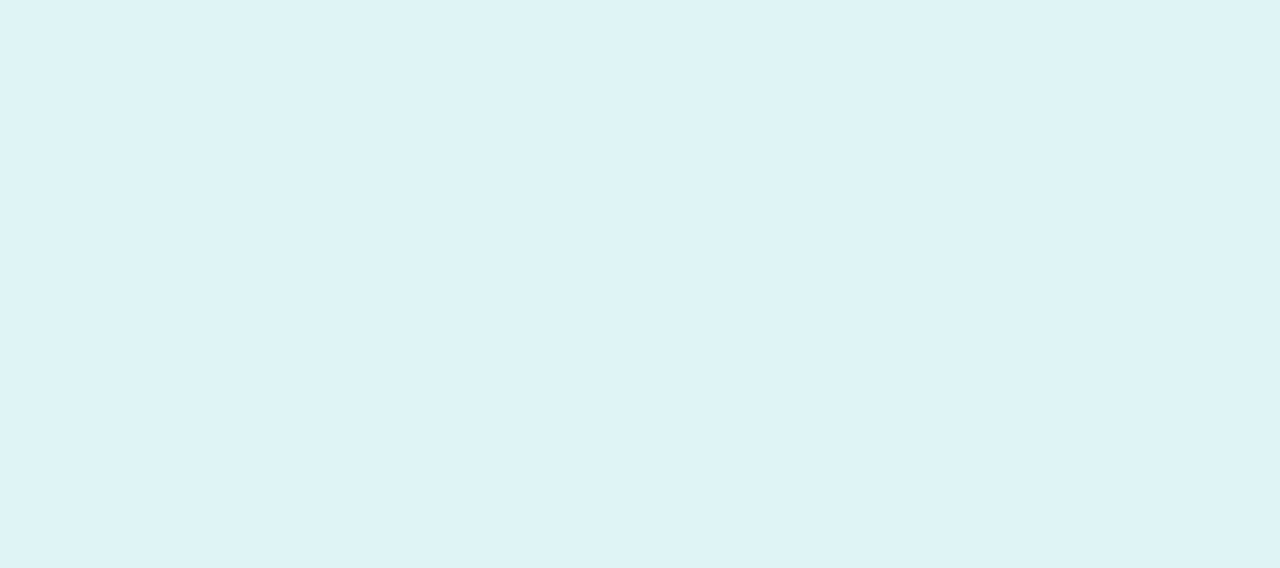
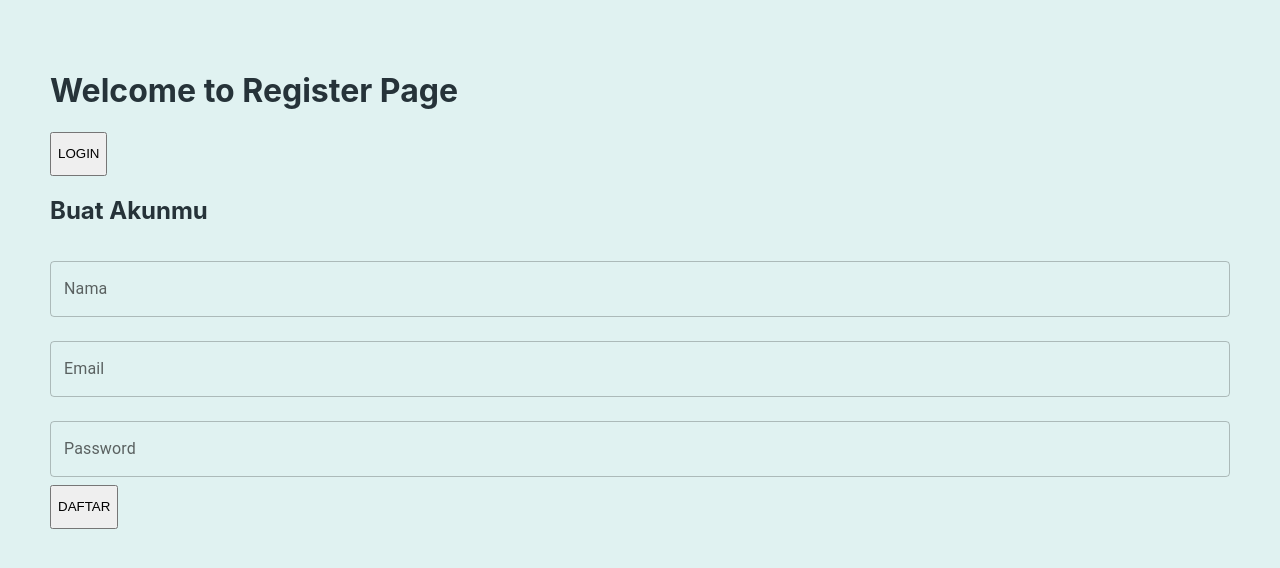
Before and after one commit to syiidahasnaa30/Tech-Test-Rosyiidah-Hasnaa, a React (Vite) app: page /register in a window 1280 px wide. Before the commit this address had no page. Shown: the top 568 px of the page. Built offline with nearby package versions, Linux system fonts and the light colour scheme.

Commit message:
add login and register

```diff
--- a/public/config.js
+++ b/public/config.js
@@ -1,4 +1,5 @@
 const BASE_URL = "https://cms-admin-v2.ihsansolusi.co.id/testapi";
-const TOKEN = "eyJhbGciOiJIUzI1NiIsInR5cCI6IkpXVCJ9.eyJleHAiOjE3MDEwNTQxOTIsImlhdCI6MTcwMDk2Nzc5Miwic3ViIjozMDB9.65edlYxQVFpcuV9DxCKgCIJhozzZa5FPu6HxhoBukZg"
+const TOKEN = "eyJhbGciOiJIUzI1NiIsInR5cCI6IkpXVCJ9.eyJleHAiOjE3MDEwNzY4NDEsImlhdCI6MTcwMDk5MDQ0MSwic3ViIjozMDB9.9tvxqgz0fcDbmObvHWTgwKFgkkoHaqwZIlTEp7rooQY"
 
-export { BASE_URL, TOKEN }
+
+export { BASE_URL, TOKEN}
--- a/src/App.jsx
+++ b/src/App.jsx
@@ -2,8 +2,29 @@ import { Route, Routes } from "react-router-dom"
 import HomePage from "./page/HomePage"
 import CreateUserPage from "./page/CreateUserPage"
 import EditUserPage from "./page/EditUserPage"
+import { useState } from "react"
+import { getToken } from "./utils/authentication-api"
+import LoginPage from "./page/LoginPage"
+import { } from "./utils/user-api"
+import RegisterPage from "./page/RegisterPage"
 
 function App() {
+  const [token, setToken] = useState(() => { return getToken() })
+  console.log(token)
+
+  if (token === null || token === "") {
+    return (
+      <div className="app-content">
+        <main >
+          <Routes>
+            <Route path="/" element={<LoginPage setToken={setToken} />} />
+            <Route path="/register" element={<RegisterPage />} />
+          </Routes>
+
+        </main>
+      </div>
+    )
+  }
   return (
     <div className="app-content">
       <main >
--- /dev/null
+++ b/src/components/FormLogin.jsx
@@ -0,0 +1,35 @@
+import { TextField } from "@mui/material"
+import useInput from "../hooks/useInput"
+
+const FormLogin = ({ submitForm }) => {
+    const [email, onEmailChange] = useInput("");
+    const [password, onPasswordChange] = useInput("")
+
+    const handleSubmit = (event) => {
+        event.preventDefault()
+        submitForm({ email, password })
+    }
+
+    return (
+        <form className="form-login" onSubmit={handleSubmit}>
+            <TextField
+                type="email"
+                value={email}
+                onChange={onEmailChange}
+                label="Email"
+                fullWidth={true}
+                required
+                margin="normal" />
+            <TextField
+                value={password}
+                onChange={onPasswordChange}
+                label="Password"
+                type="password"
+                fullWidth={true}
+                required
+                margin="normal" />
+            <button type="submit">LOGIN</button>
+        </form>
+    )
+}
+export default FormLogin
--- /dev/null
+++ b/src/components/FormRegister.jsx
@@ -0,0 +1,36 @@
+import { TextField } from "@mui/material"
+import useInput from "../hooks/useInput"
+
+const FormRegister = ({ submitForm }) => {
+    const [name, onNameChange] = useInput("")
+    const [email, onEmailChange] = useInput("")
+    const [password, onPasswordChange] = useInput("")
+
+    const validateInputRegister = ({ name, password }) => {
+        if (name.length < 8) {
+            return "Pastikan nama anda minimal 8 karakter"
+        } else if (password.length < 8) {
+            return "Pastikan password minimal 8 karakter"
+        }
+        return
+    }
+    const handleSubmit = (event) => {
+        event.preventDefault()
+        const valid = validateInputRegister({ name, password })
+        if (valid) {
+            alert(valid)
+        } else {
+            submitForm({ name, email, password })
+        }
+    }
+    return (
+        <form onSubmit={handleSubmit}>
+            <TextField value={name} onChange={onNameChange} label="Nama" fullWidth={true} margin="normal" />
+            <TextField value={email} onChange={onEmailChange} type="email" label="Email" fullWidth={true} margin="normal" />
+            <TextField value={password} onChange={onPasswordChange} type="password" label="Password" fullWidth={true} margin="normal" />
+            <button type="submit">DAFTAR</button>
+        </form>
+    )
+
+}
+export default FormRegister
--- /dev/null
+++ b/src/page/LoginPage.jsx
@@ -0,0 +1,34 @@
+import { useNavigate } from "react-router-dom"
+import FormLogin from "../components/FormLogin"
+import { login, putToken } from "../utils/authentication-api"
+
+const LoginPage = ({ setToken }) => {
+    const navigate = useNavigate()
+    const handleSubmit = async ({ email, password }) => {
+        const { error, data, message } = await login({ email, password })
+        if (error) {
+            console.log(message)
+            alert("Pastikan password dan email anda telah sesuai")
+        } else {
+            console.log(data)
+            putToken(data)
+            alert("sukses")
+            setToken(data)
+        }
+    }
+
+    return (
+        <div className="login-page">
+            <div className="login-page__left">
+                <h1>Jangan lupa Login Dulu</h1>
+                <FormLogin submitForm={handleSubmit} />
+            </div>
+            <div className="login-page__right">
+                <h2>Kamu belum punya akun?</h2>
+                <p>Mari buat akunmu dan buat pengalaman terbaikmu bersama website ini</p>
+                <button onClick={() => { navigate("/register") }}>Buat Akun</button>
+            </div>
+        </div>
+    )
+}
+export default LoginPage
--- /dev/null
+++ b/src/page/RegisterPage.jsx
@@ -0,0 +1,30 @@
+import { useNavigate } from "react-router-dom"
+import FormRegister from "../components/FormRegister"
+import { register } from "../utils/authentication-api"
+
+const RegisterPage = () => {
+    const navigate = useNavigate()
+    const submitForm = async ({ name, email, password }) => {
+        const { error, message } = await register({ name, email, password })
+        if (error) {
+            alert("gagal")
+        } else {
+            alert(message)
+            navigate("/")
+        }
+    }
+    return (
+        <div className="register-page">
+            <div className="register-page__left">
+                <h1> Welcome to Register Page</h1>
+                <button onClick={() => navigate("/")}>LOGIN</button>
+            </div>
+            <div className="register-page__right">
+                <h2>Buat Akunmu</h2>
+                <FormRegister submitForm={submitForm} />
+            </div>
+
+        </div>
+    )
+}
+export default RegisterPage
--- /dev/null
+++ b/src/utils/authentication-api.js
@@ -0,0 +1,64 @@
+import { BASE_URL } from "../../public/config"
+
+const getToken =()=>{
+    return localStorage.getItem("token")
+}
+
+const putToken =(token)=>{
+    localStorage.setItem("token", token)
+}
+
+const login =async({email, password})=>{
+    const response = await fetch(`${BASE_URL}/auth/login`, {
+        method: 'POST',
+        headers: {
+          'accept': 'application/json',
+          'Content-Type': 'application/json'
+        },
+        body: JSON.stringify({
+         email, password
+        })
+      });
+    const responseJson =await  response.json()
+    if(responseJson.detail ==="success logged in"){
+        return {error : false, data : responseJson.token}
+    }else{
+        return {error : true, message: responseJson.detail }
+    }
+}
+const register = async({name, email, password})=>{
+    const response = await fetch(`${BASE_URL}/auth/register`, {
+        method: 'POST',
+        headers: {
+          'accept': 'application/json',
+          'Content-Type': 'application/json'
+        },
+        body: JSON.stringify({
+         name, email, password
+        })
+      });
+    const responseJson = await response.json();
+    if(response.detail ==="success register new account"){
+        return {error: false, message: response.detail}
+    }else{
+        return {error : true, message: responseJson.detail}
+    }
+}
+
+const getUserLogged =async()=>{
+    const response = await fetch('https://cms-admin-v2.ihsansolusi.co.id/testapi/auth/me', {
+        headers: {
+        'accept': 'application/json',
+        'Authorization': `Bearer ${getToken()}`
+        }
+    });
+    const responseJson = await response.json()
+    if(responseJson.name){
+        return {error : false, data: responseJson}
+    }else{
+        return {error: true, message : responseJson.detail}
+    }
+}
+export {
+    login, register, getUserLogged, getToken, putToken
+}
--- a/src/utils/user-api.js
+++ b/src/utils/user-api.js
@@ -1,10 +1,11 @@
-import { BASE_URL, TOKEN } from "../../public/config.js";
+import { BASE_URL} from "../../public/config.js";
+import { getToken } from "./authentication-api.js";
 
 const getAllUser = async () => {
     const data = await fetch(BASE_URL + "/user", {
         headers: {
             accept: "application/json",
-            Authorization: `Bearer ${TOKEN}`,
+            Authorization: `Bearer ${getToken()}`,
         },
     });
     const datajson = await data.json()
@@ -15,7 +16,7 @@ const addUser = async ({ name, address, gender, born_date }) => {
         method: 'POST',
         headers: {
             'accept': 'application/json',
-            'Authorization': `Bearer ${TOKEN}`,
+            'Authorization': `Bearer ${getToken()}`,
             'Content-Type': 'application/json'
         },
         body: JSON.stringify({
@@ -33,7 +34,7 @@ const deleteUser = async (id) => {
         method: 'DELETE',
         headers: {
             'accept': 'application/json',
-            'Authorization': `Bearer ${TOKEN}`,
+            'Authorization': `Bearer ${getToken()}`,
         }
     });
     const responseJson = await response.json()
@@ -44,7 +45,7 @@ const getUser = async (id) => {
     const response = await fetch(`${BASE_URL}/user/${id}`, {
         headers: {
             'accept': 'application/json',
-            'Authorization': `Bearer ${TOKEN}`
+            'Authorization': `Bearer ${getToken()}`
         }
     });
     const responseJson = await response.json();
@@ -55,7 +56,7 @@ const updateUser = async ({id, name, address, gender, born_date}) =>{
         method: 'PUT',
         headers: {
             'accept': 'application/json',
-            'Authorization': `Bearer ${TOKEN}`,
+            'Authorization': `Bearer ${getToken()}`,
             'Content-Type': 'application/json'
     },
     body: JSON.stringify({name, address, gender, born_date})
```
